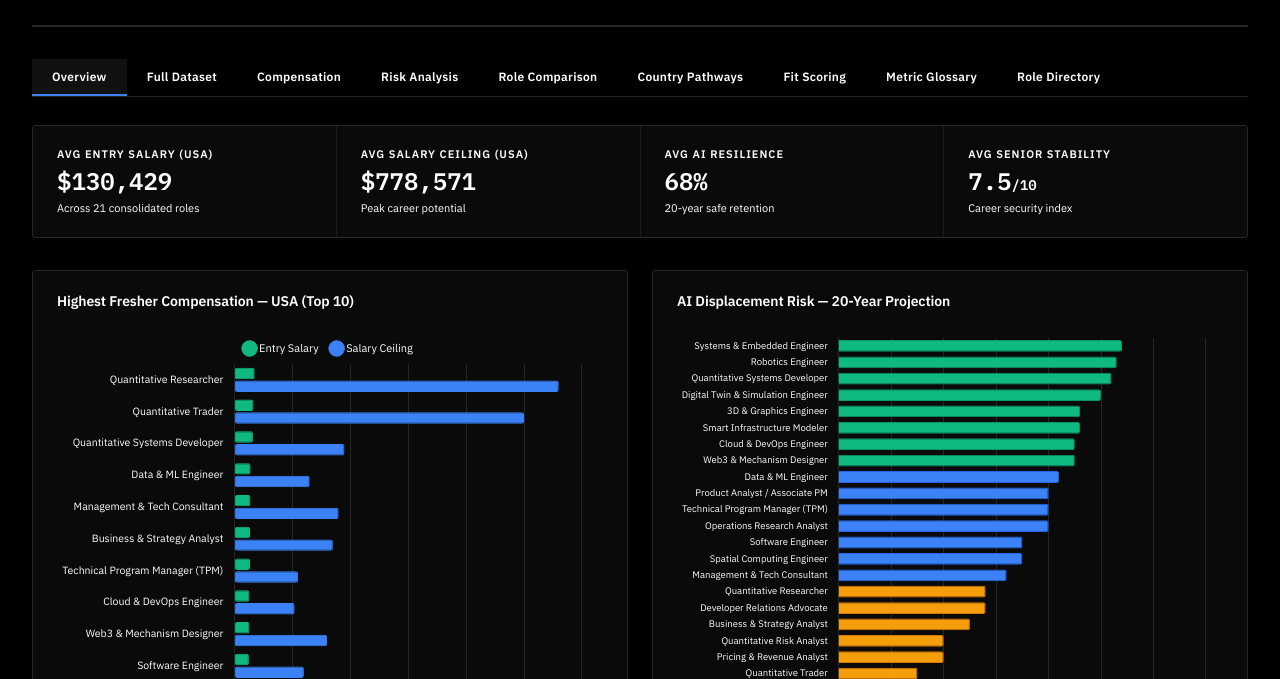
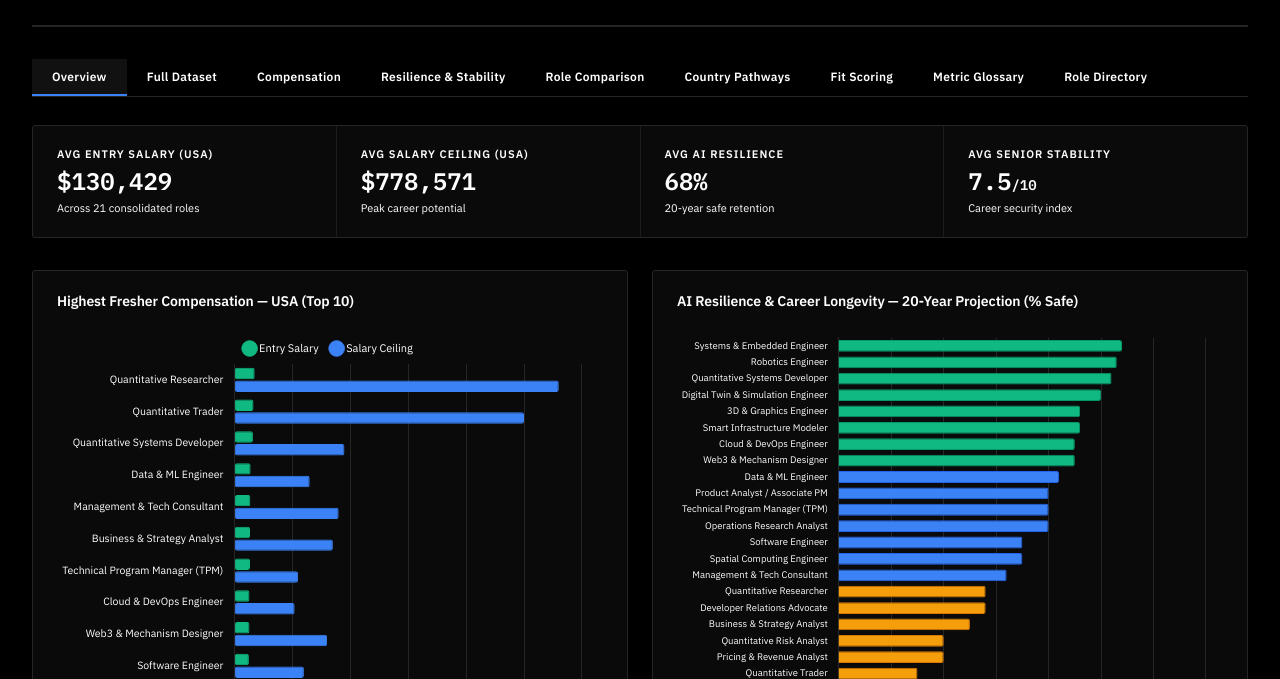
Before and after one commit to kaykothari/JOB-research, a plain HTML site: page index.html in a window 1280 px wide. Shown: the part 121-800 px from the top of the page. Drawn offline with nearby package versions, Linux system fonts and the light colour scheme.

Commit message:
Update index.html

```diff
--- a/index.html
+++ b/index.html
@@ -32,7 +32,7 @@
       <button class="nav-item active" data-tab="overview">Overview</button>
       <button class="nav-item" data-tab="explore">Full Dataset</button>
       <button class="nav-item" data-tab="salary">Compensation</button>
-      <button class="nav-item" data-tab="risk">Risk Analysis</button>
+      <button class="nav-item" data-tab="risk">Resilience &amp; Stability</button>
       <button class="nav-item" data-tab="compare">Role Comparison</button>
       <button class="nav-item" data-tab="country-compare">Country Pathways</button>
       <button class="nav-item" data-tab="fit">Fit Scoring</button>
@@ -50,7 +50,7 @@
           <div class="chart-wrap"><canvas id="chart-top-salary"></canvas></div>
         </div>
         <div class="panel">
-          <div class="panel-title">AI Displacement Risk — 20-Year Projection</div>
+          <div class="panel-title">AI Resilience &amp; Career Longevity — 20-Year Projection (% Safe)</div>
           <div class="chart-wrap"><canvas id="chart-ai-risk"></canvas></div>
         </div>
       </div>
```
